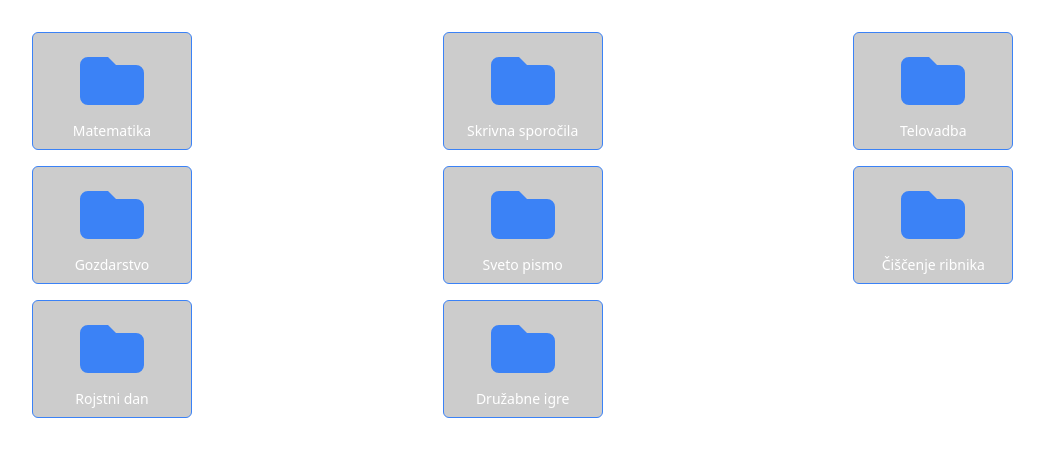
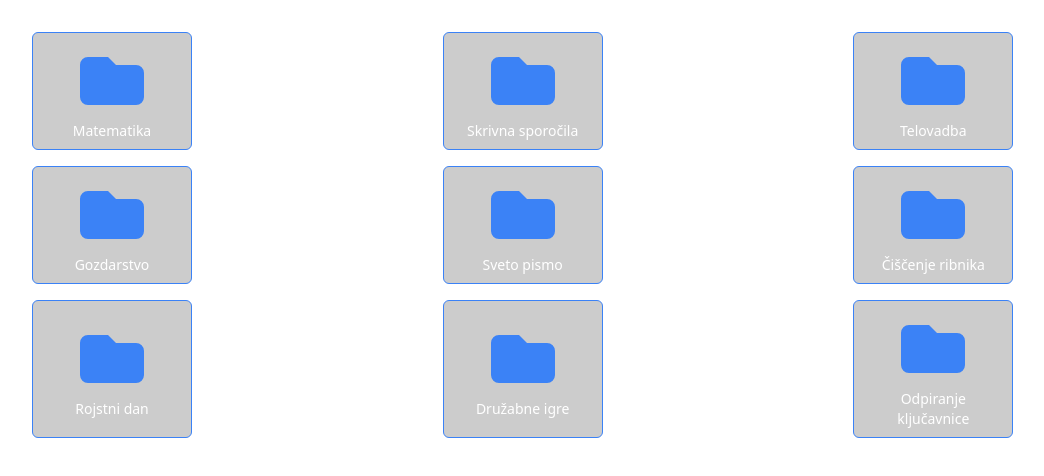
Before and after one commit to Doppelganker/velika_igra, a Vue app: page /T in a window 1280 px wide. Shown: the top 476 px of the page, without its empty margins (0-1044 px from the left). Built offline with nearby package versions, Linux system fonts and the light colour scheme.

Commit message:
Dodana naloga za starejše

```diff
--- a/src/views/Tezka.vue
+++ b/src/views/Tezka.vue
@@ -144,6 +144,14 @@
       </template>
     </Modal>
 
+    <Modal answer="201" :hack="hack" v-on:solved="check[8] = true">
+      <template v-slot:title>
+        Odpiranje ključavnice
+      </template>
+      Odprite ključavnico, s spodnjimi namigi
+      <img class="self-center" src="../assets/Naloga8.png" width="720" />
+    </Modal>
+
     <div v-if="completed">V konzoli zaženi "hack();" metodo. Konzolo odpreš z "desni klik" in "preglej" ali (CTRL + SHIFT + I) </div>
     <button id="Button1" class="btn btn-blue flex-none w-40 self-end disabled:opacity-0" disabled @click="hack=true">Spremeni Svet</button>
   </div>
```
Also changed, not shown: src/assets/Naloga8.png (added).
